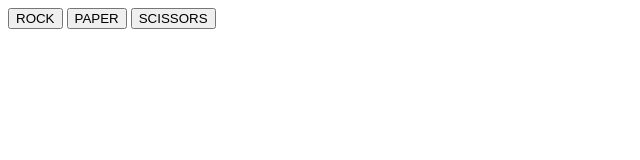
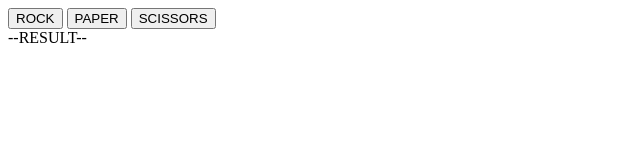
Before and after one commit to ingGGRM/odin-rock-paper-scissors, a plain HTML site: page index.html in a window 1280 px wide. Shown: the full height of the page, 0-640 px from the left. Drawn offline with Linux system fonts and the light colour scheme.

Commit message:
Added a new div element to output the results

```diff
--- a/index.html
+++ b/index.html
@@ -13,6 +13,7 @@
         <button class="paper">PAPER</button>
         <button class="scissors">SCISSORS</button>
     </div>
+    <div class="result">--RESULT--</div>
 </body>
 
 <script type="text/javascript" src="./script.js"></script>
```
